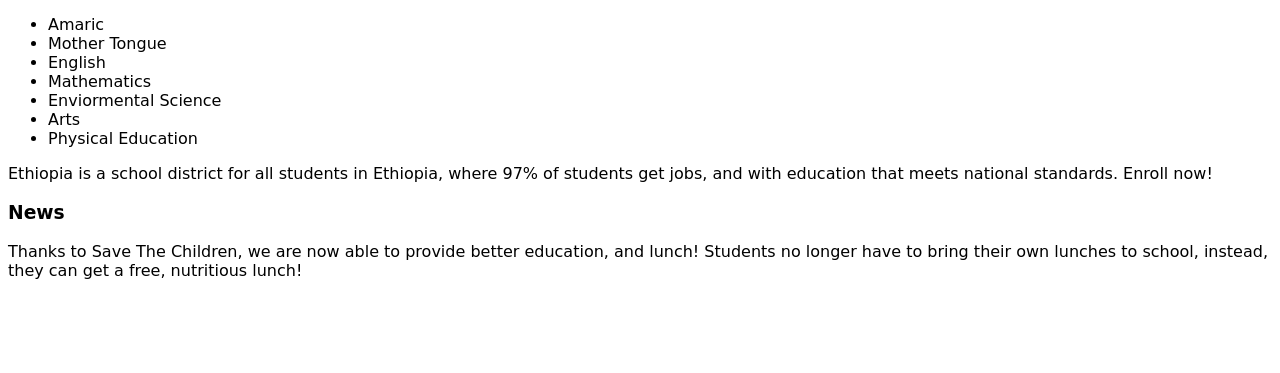
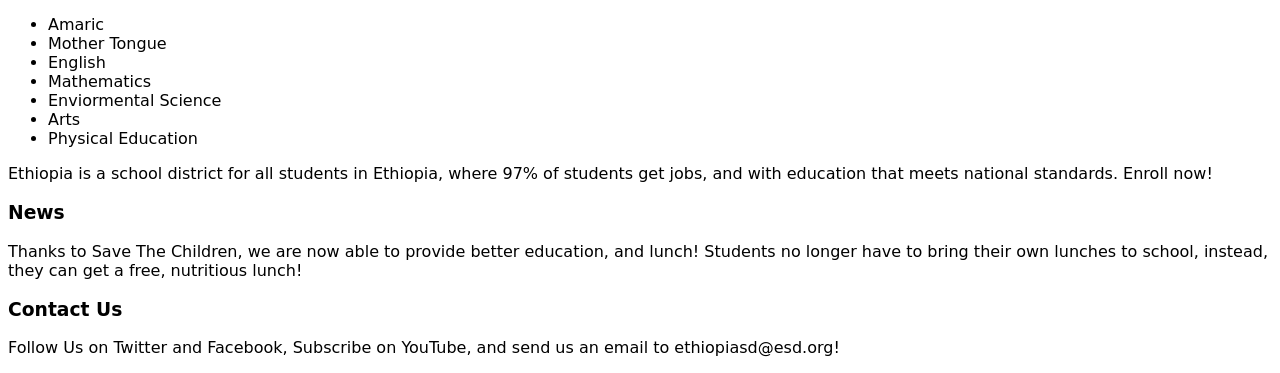
Before and after one commit to TechDudie/ethiopiasd, a plain HTML site: page index.html in a window 1280 px wide. Shown: the part 1050-1423 px from the top of the page. Before the commit the page ends 1346 px from the top, so only its background shows below. Drawn offline with Linux system fonts and the light colour scheme; a web font is replaced by a local one.

Commit message:
Update index.html

```diff
--- a/index.html
+++ b/index.html
@@ -87,4 +87,6 @@ Ethiopia is a school district for all students in Ethiopia, where 97% of student
 <p>
 Thanks to Save The Children, we are now able to provide better education, and lunch! Students no longer have to bring their own lunches to school, instead, they can get a free, nutritious lunch!
 </p>
+<h3>Contact Us</h3>
+<p>Follow Us on Twitter and Facebook, Subscribe on YouTube, and send us an email to ethiopiasd@esd.org!</p>
 </html>
```
